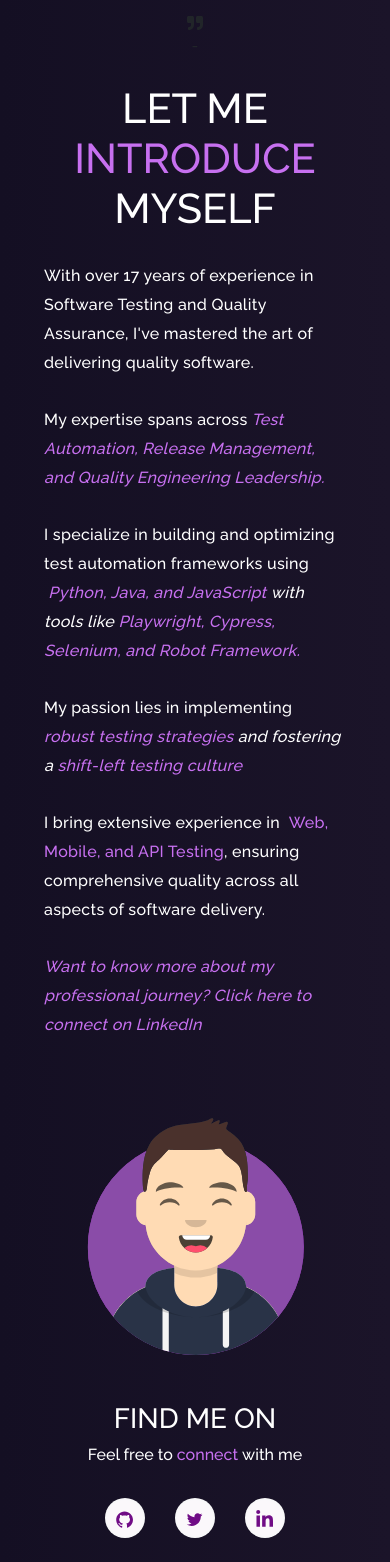
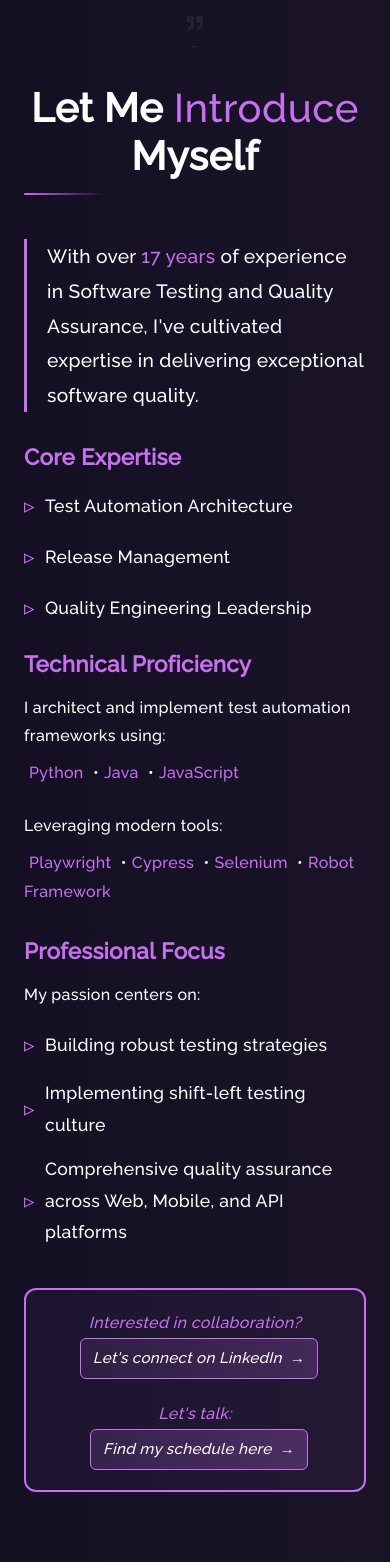
Before and after one commit to sureshparimi/my-portfoli-website, a React (Create React App) app: page / in a window 390 px wide. Shown: the part 2880-4442 px from the top of the page. Built offline with nearby package versions, Linux system fonts and the light colour scheme; no server answers.

Commit message:
fixed all the configuration errors

```diff
--- a/public/index.html
+++ b/public/index.html
@@ -24,13 +24,6 @@
   <meta property="og:description" content="Software Testing & Automation Test Consultant">
   <meta property="og:image"
     content="https://raw.githubusercontent.com/soumyajit4419/Portfolio/master/Images/readme-img.png?token=AK7VCIF5RYEUZZAURELPTAC76U6AK">
-
-  <!-- Twitter Meta Tags -->
-  <meta name="twitter:card" content="summary_large_image">
-  <meta name="twitter:title" content="Suresh Parimi | Portfolio">
-  <meta name="twitter:description" content="Software Automation Test Consultant & Test Leadership">
-  <meta name="twitter:image"
-    content="https://raw.githubusercontent.com/soumyajit4419/Portfolio/master/Images/readme-img.png?token=AK7VCIF5RYEUZZAURELPTAC76U6AK">
 </head>
 
 <body>
--- a/src/components/About/Toolstack.js
+++ b/src/components/About/Toolstack.js
@@ -1,5 +1,5 @@
 import React from "react";
-import { Col, Row, Table } from "react-bootstrap";
+import { Table } from "react-bootstrap";
 
 function Toolstack() {
   return (
--- a/src/components/Footer.js
+++ b/src/components/Footer.js
@@ -2,7 +2,6 @@ import React from "react";
 import { Container, Row, Col } from "react-bootstrap";
 import {
   AiFillGithub,
-  AiOutlineTwitter,
 } from "react-icons/ai";
 import { FaLinkedinIn } from "react-icons/fa";
 
@@ -28,16 +27,6 @@ function Footer() {
                 rel="noopener noreferrer"
               >
                 <AiFillGithub />
-              </a>
-            </li>
-            <li className="social-icons">
-              <a
-                href="https://twitter.com/Soumyajit4419"
-                style={{ color: "white" }}
-                target="_blank"
-                rel="noopener noreferrer"
-              >
-                <AiOutlineTwitter />
               </a>
             </li>
             <li className="social-icons">
--- a/src/components/Home/Home2.js
+++ b/src/components/Home/Home2.js
@@ -1,10 +1,8 @@
 import React from "react";
 import { Container, Row, Col } from "react-bootstrap";
 import myImg from "../../Assets/avatar.svg";
-import Tilt from "react-parallax-tilt";
 import {
   AiFillGithub,
-  AiOutlineTwitter,
 } from "react-icons/ai";
 import { FaLinkedinIn } from "react-icons/fa";
 
@@ -14,60 +12,114 @@ function Home2() {
       <Container>
         <Row>
           <Col md={8} className="home-about-description">
-            <h1 style={{ fontSize: "2.6em" }}>
-              LET ME <span className="purple"> INTRODUCE </span> MYSELF
+            <h1 className="introduction-heading">
+              Let Me <span className="purple">Introduce</span> Myself
             </h1>
-            <p className="home-about-body">
-              With over 17 years of experience in Software Testing and Quality Assurance,
-              I've mastered the art of delivering quality software.
+            <div className="home-about-body">
+              <div className="experience-highlight">
+                <p>
+                  With over <span className="purple">17 years</span> of experience in
+                  Software Testing and Quality Assurance, I've cultivated expertise in
+                  delivering exceptional software quality.
+                </p>
+              </div>
+
+              <div className="expertise-section">
+                <h3 className="section-subtitle">Core Expertise</h3>
+                <ul className="expertise-list">
+                  <li>
+                    <span className="purple">▹</span> Test Automation Architecture
+                  </li>
+                  <li>
+                    <span className="purple">▹</span> Release Management
+                  </li>
+                  <li>
+                    <span className="purple">▹</span> Quality Engineering Leadership
+                  </li>
+                </ul>
+              </div>
+
+              <div className="technical-skills">
+                <h3 className="section-subtitle">Technical Proficiency</h3>
+                <p>
+                  I architect and implement test automation frameworks using:
                   <br />
+                  <span className="tech-stack">
+                    <span className="purple">Python</span> •
+                    <span className="purple">Java</span> •
+                    <span className="purple">JavaScript</span>
+                  </span>
+                </p>
+                <p>
+                  Leveraging modern tools:
                   <br />
-              My expertise spans across
+                  <span className="tech-stack">
+                    <span className="purple">Playwright</span> •
+                    <span className="purple">Cypress</span> •
+                    <span className="purple">Selenium</span> •
+                    <span className="purple">Robot Framework</span>
+                  </span>
+                </p>
+              </div>
+
+              <div className="passion-section">
+                <h3 className="section-subtitle">Professional Focus</h3>
+                <p>
+                  My passion centers on:
+                  <ul className="focus-list">
+                    <li>
+                      <span className="purple">▹</span> Building robust testing strategies
+                    </li>
+                    <li>
+                      <span className="purple">▹</span> Implementing shift-left testing culture
+                    </li>
+                    <li>
+                      <span className="purple">▹</span> Comprehensive quality assurance across Web, Mobile, and API platforms
+                    </li>
+                  </ul>
+                </p>
+              </div>
+
+              <div className="connect-section">
+                <p>
                   <i>
-                <b className="purple"> Test Automation, Release Management, and Quality Engineering Leadership. </b>
-              </i>
-              <br />
-              <br />
-              I specialize in building and optimizing test automation frameworks using &nbsp;
-              <i>
-                <b className="purple">Python, Java, and JavaScript </b> with tools like {" "}
-                <b className="purple">
-                  Playwright, Cypress, Selenium, and Robot Framework.
-                </b>
-              </i>
-              <br />
-              <br />
-              My passion lies in implementing
-              <i>
-                <b className="purple"> robust testing strategies </b> and fostering a {" "}
-                <b className="purple">
-                  shift-left testing culture
-                </b>
-              </i>
-              <br />
-              <br />
-              I bring extensive experience in &nbsp;
-              <b className="purple">Web, Mobile, and API Testing</b>, ensuring comprehensive
-              quality across all aspects of software delivery.
-              <br />
-              <br />
-              <i>
-                <b className="purple">Want to know more about my professional journey? </b>
+                    <span className="purple">Interested in collaboration? </span>
                     <a
                       href="https://www.linkedin.com/in/sparimi/"
                       target="_blank"
                       rel="noreferrer"
-                  style={{ color: "#c770f0", textDecoration: "none" }}
+                      className="connect-link"
                     >
-                  Click here to connect on LinkedIn
+                      Let's connect on LinkedIn
                     </a>
                   </i>
                 </p>
+                <p>
+                  <i>
+                    <span className="purple">Let's talk: </span>
+                    <a
+                      href="/booking"
+                      className="connect-link schedule-link"
+                    >
+                      Find my schedule here
+                    </a>
+                  </i>
+                </p>
+              </div>
+            </div>
           </Col>
           <Col md={4} className="myAvtar">
-            <Tilt>
-              <img src={myImg} className="img-fluid" alt="avatar" />
-            </Tilt>
+            <div className="avatar-hover">
+              <img
+                src={myImg}
+                className="img-fluid"
+                alt="avatar"
+                style={{
+                  transform: "scale(1)",
+                  transition: "transform 0.3s ease-in-out"
+                }}
+              />
+            </div>
           </Col>
         </Row>
         <Row>
@@ -89,16 +141,6 @@ function Home2() {
               </li>
               <li className="social-icons">
                 <a
-                  href="https://twitter.com/amsterdamps"
-                  target="_blank"
-                  rel="noreferrer"
-                  className="icon-colour  home-social-icons"
-                >
-                  <AiOutlineTwitter />
-                </a>
-              </li>
-              <li className="social-icons">
-                <a
                   href="https://www.linkedin.com/in/sparimi/"
                   target="_blank"
                   rel="noreferrer"
@@ -114,4 +156,5 @@ function Home2() {
     </Container>
   );
 }
+
 export default Home2;
--- a/src/components/Navbar.js
+++ b/src/components/Navbar.js
@@ -13,7 +13,6 @@ import {
   AiOutlineMail
 } from "react-icons/ai";
 import { CgFileDocument, CgNotes } from "react-icons/cg";
-import { FaLinkedinIn } from "react-icons/fa";
 import { BsCalendarCheck } from "react-icons/bs";
 
 function NavBar() {
--- a/src/style.css
+++ b/src/style.css
@@ -1613,3 +1613,200 @@ button:focus {
     font-size: 1rem;
   }
 }
+
+/* Add these styles for avatar hover effect */
+.avatar-hover {
+  border-radius: 10px;
+  padding: 10px;
+  transition: all 0.3s ease-in-out;
+}
+
+.avatar-hover:hover {
+  transform: translateY(-7px);
+  box-shadow: 0 10px 25px rgba(199, 112, 240, 0.25);
+}
+
+.avatar-hover img:hover {
+  transform: scale(1.05) !important;
+}
+
+/* Add professional introduction heading styles */
+.introduction-heading {
+  font-size: 3.2em;
+  font-weight: 600;
+  text-transform: capitalize;
+  letter-spacing: 0.5px;
+  margin-bottom: 1.5rem;
+  position: relative;
+  padding-bottom: 20px;
+}
+
+.introduction-heading::after {
+  content: '';
+  position: absolute;
+  bottom: 0;
+  left: 0;
+  width: 100px;
+  height: 3px;
+  background: linear-gradient(90deg, var(--imp-text-color), transparent);
+  border-radius: 3px;
+}
+
+@media (max-width: 768px) {
+  .introduction-heading {
+    font-size: 2.5em;
+    padding-bottom: 15px;
+  }
+
+  .introduction-heading::after {
+    width: 80px;
+    height: 2px;
+  }
+}
+
+/* Professional Introduction Styles */
+.home-about-body {
+  padding: 20px 0;
+}
+
+.experience-highlight {
+  font-size: 1.2em;
+  margin-bottom: 2rem;
+  line-height: 1.8;
+  border-left: 3px solid var(--imp-text-color);
+  padding-left: 20px;
+}
+
+.section-subtitle {
+  font-size: 1.4em;
+  color: var(--imp-text-color);
+  margin: 1.5rem 0 1rem;
+  font-weight: 600;
+}
+
+.expertise-list, .focus-list {
+  list-style: none;
+  padding-left: 0;
+  margin: 1rem 0;
+}
+
+.expertise-list li, .focus-list li {
+  margin: 0.8rem 0;
+  display: flex;
+  align-items: center;
+  font-size: 1.1em;
+}
+
+.expertise-list li span, .focus-list li span {
+  margin-right: 10px;
+  font-size: 1.2em;
+}
+
+.tech-stack {
+  display: inline-block;
+  margin: 0.5rem 0;
+  line-height: 1.8;
+}
+
+.tech-stack span {
+  margin: 0 5px;
+}
+
+.connect-section {
+  margin-top: 2.5rem;
+  padding: 1.5rem;
+  background: rgba(199, 112, 240, 0.05);
+  border: 2px solid var(--imp-text-color);
+  border-radius: 12px;
+  text-align: center;
+  transition: all 0.3s ease;
+  display: flex;
+  flex-direction: column;
+  gap: 1rem;
+}
+
+.connect-section p {
+  margin: 0;
+  display: flex;
+  justify-content: center;
+  align-items: center;
+}
+
+.connect-link {
+  color: white !important;
+  text-decoration: none;
+  padding: 8px 16px;
+  border-radius: 6px;
+  font-weight: 500;
+  border: 1px solid var(--imp-text-color);
+  background: linear-gradient(
+    90deg,
+    rgba(199, 112, 240, 0.1),
+    rgba(199, 112, 240, 0.2)
+  );
+  transition: all 0.3s ease;
+  margin-left: 8px;
+  min-width: 200px;
+  display: inline-block;
+}
+
+.connect-link:hover {
+  background: linear-gradient(
+    90deg,
+    rgba(199, 112, 240, 0.2),
+    rgba(199, 112, 240, 0.3)
+  );
+  border-color: #be50f4;
+  text-decoration: none;
+  color: white !important;
+  box-shadow: 0 4px 12px rgba(199, 112, 240, 0.3);
+}
+
+.connect-link::after {
+  content: "→";
+  margin-left: 8px;
+  transition: transform 0.3s ease;
+  display: inline-block;
+}
+
+.connect-link:hover::after {
+  transform: translateX(4px);
+}
+
+@media (max-width: 768px) {
+  .connect-section {
+    padding: 1.2rem;
+    gap: 0.8rem;
+  }
+
+  .connect-link {
+    min-width: 180px;
+    padding: 6px 12px;
+    font-size: 0.95em;
+  }
+}
+
+.schedule-text {
+  margin-top: 0.5rem;
+}
+
+.schedule-link {
+  background: linear-gradient(
+    90deg,
+    rgba(199, 112, 240, 0.15),
+    rgba(199, 112, 240, 0.25)
+  ) !important;
+}
+
+.schedule-link:hover {
+  background: linear-gradient(
+    90deg,
+    rgba(199, 112, 240, 0.25),
+    rgba(199, 112, 240, 0.35)
+  ) !important;
+}
+
+/* Update connect section spacing */
+.connect-section p:first-child {
+  margin-bottom: 0.5rem;
+}
```
Also changed, not shown: jsconfig.json (added, +9 -0 lines), package.json (+4 -8 lines), .babelrc (added), public/manifest.json, 2 other files (tests, documents, lock files or other folders). Lines whose indentation alone changed are shown as unchanged.
